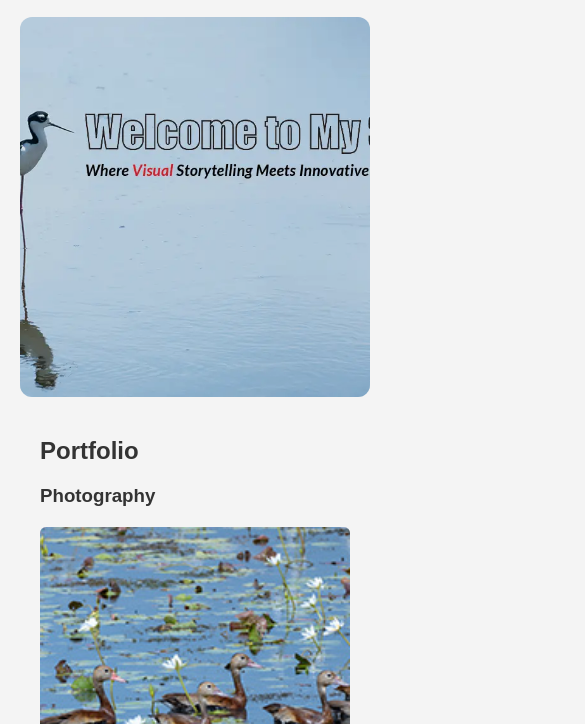
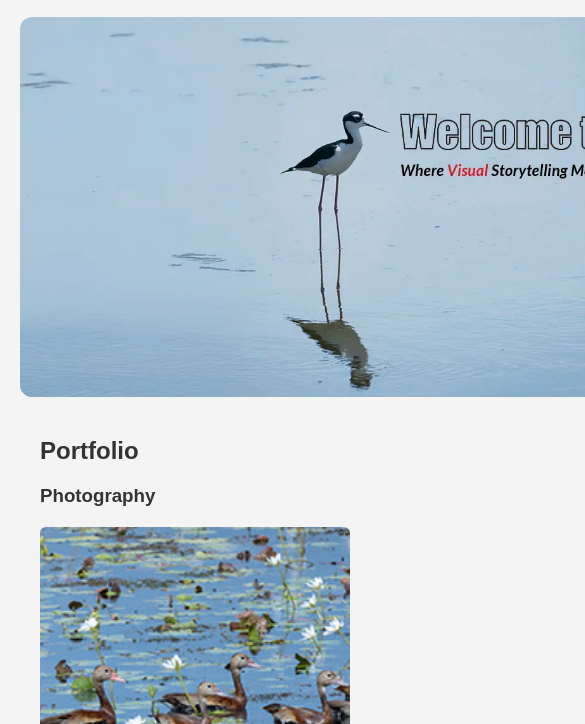
Before and after one commit to ktoorcana/ktoorcana.github.io, a plain HTML site: page index.html in a window 390 px wide. Shown: the part 120-844 px from the top of the page, 585 px wide, since content can reach past the window. Drawn offline with Linux system fonts and the light colour scheme.

Commit message:
Add files via upload

```diff
--- a/index.html
+++ b/index.html
@@ -125,7 +125,7 @@
         .hero-content p {
             display: none;
         }
-        @media (min-width: 762px) {
+        @media (min-width: 992px) {
             .hero {
                 border-radius: 12px;
                 max-width: 1200px;
@@ -133,12 +133,12 @@
             }
         }
         /* for small screens */
-        @media (max-width: 992px) {
+        @media (max-width: 768px) {
             .hero {
                 background-size: cover;
                 background-repeat: no-repeat;
                 background-position: center;
-                aspect-ratio: auto;
+                aspect-ratio: 16 / 5;
                 padding: 40px 10px;
             }
         }
```
